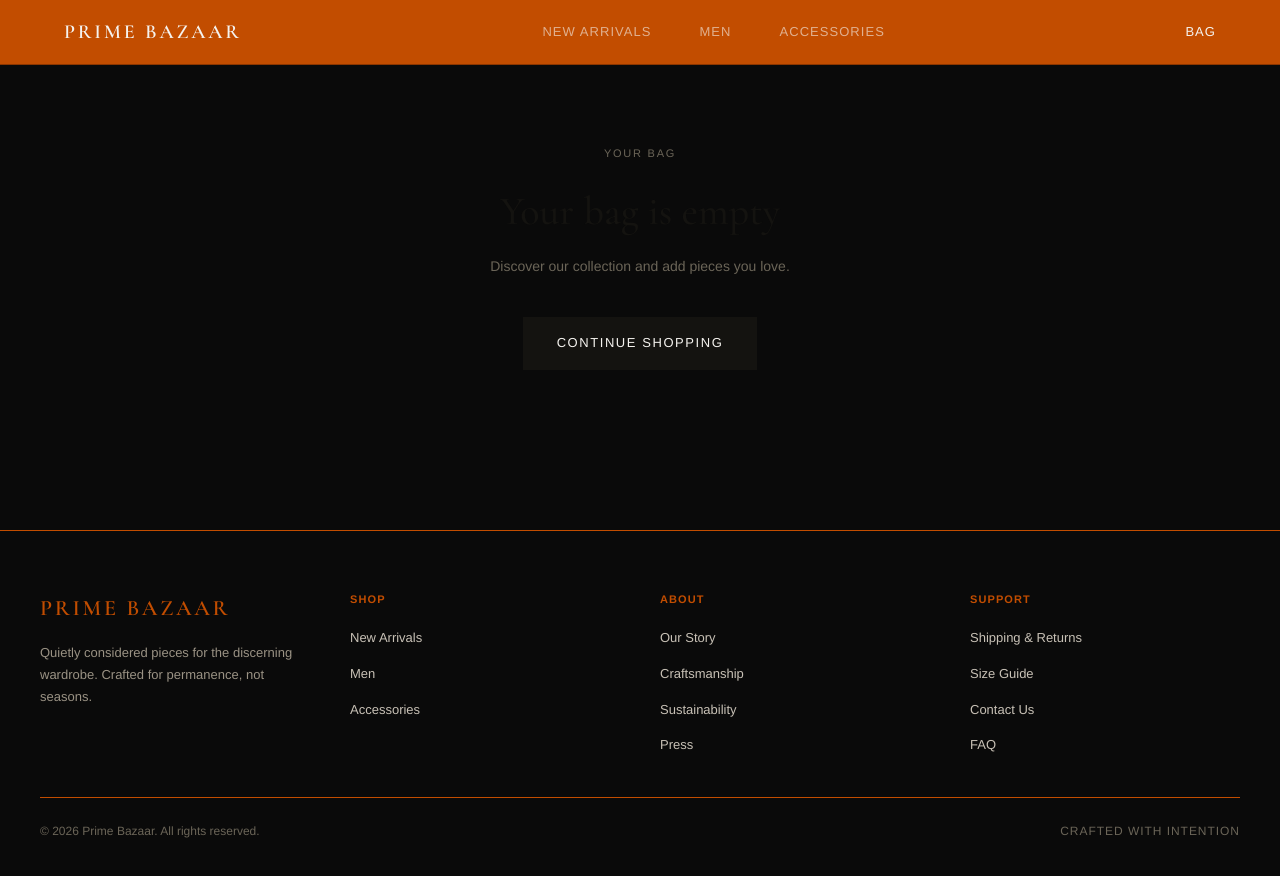
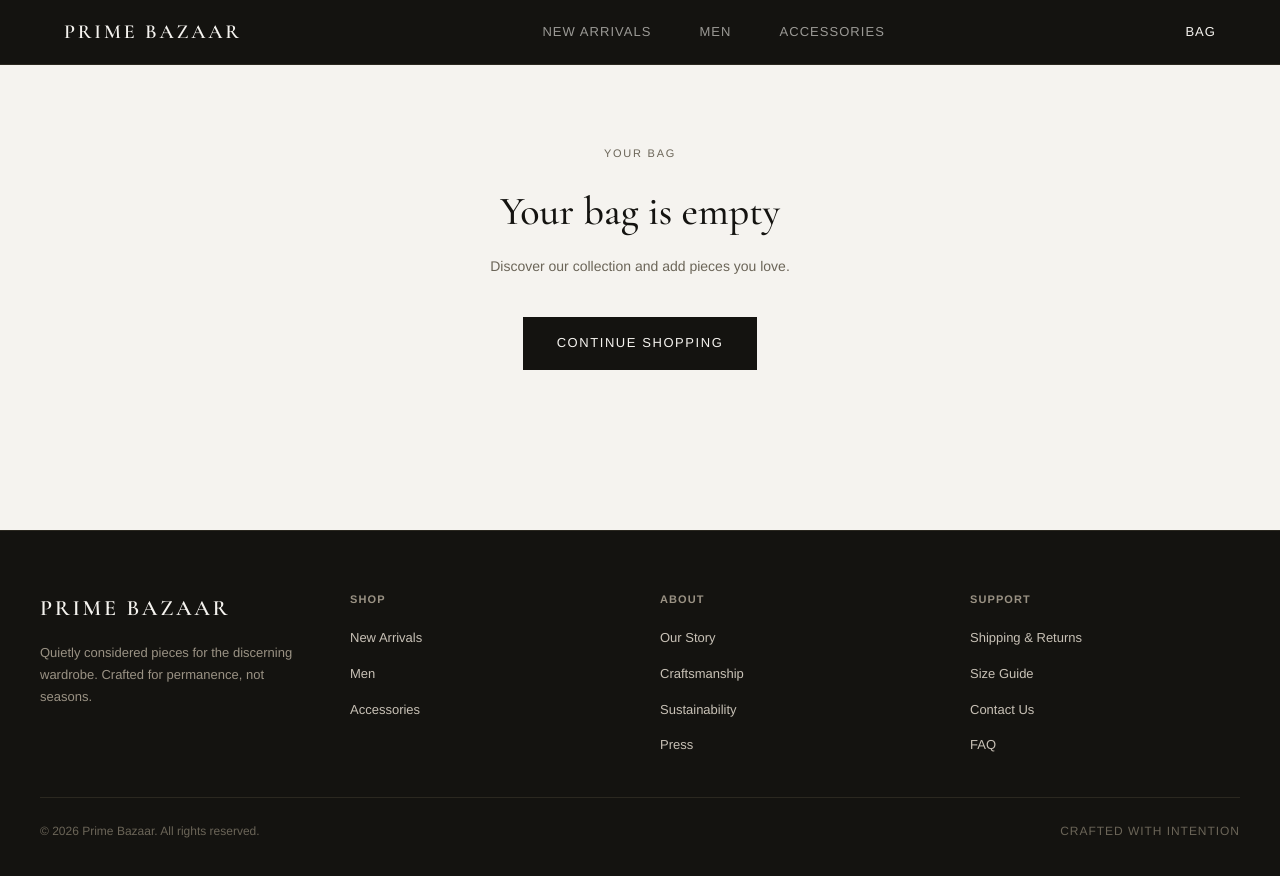
Before and after one commit to MuhammadWaizImran/aws-devops-pipeline, a Next.js app in the folder app/: page /cart in a window 1280 px wide. Shown: the top 876 px of the page. Built offline with nearby package versions, Linux system fonts and the light colour scheme.

Commit message:
feat: orange-black theme + remove splash screen

```diff
--- a/app/src/app/SiteHeader.tsx
+++ b/app/src/app/SiteHeader.tsx
@@ -11,7 +11,7 @@ const NAV_ITEMS = [
   { label: 'ACCESSORIES', href: '/shop/accessories' },
 ]
 
-const HEADER_BG = '#C24D00'
+const HEADER_BG = '#141310'
 
 function getActiveIdx(pathname: string) {
   if (pathname === '/shop') return 0
@@ -54,7 +54,7 @@ export default function SiteHeader() {
         top: 0,
         zIndex: 50,
         background: HEADER_BG,
-        borderBottom: '1px solid #8B3600',
+        borderBottom: '1px solid #2b2820',
       }}
     >
       <div
--- a/app/src/app/globals.css
+++ b/app/src/app/globals.css
@@ -16,8 +16,8 @@ html {
 
 body {
   font-family: Helvetica, Arial, sans-serif;
-  background: #0a0a0a;
-  color: #C24D00;
+  background: #F5F3EF;
+  color: #141310;
   line-height: 1.6;
 }
 
--- a/app/src/app/layout.tsx
+++ b/app/src/app/layout.tsx
@@ -3,6 +3,7 @@ import './globals.css'
 import { CartProvider } from '@/lib/cart'
 import SiteHeader from './SiteHeader'
 import ScrollReveal from '@/components/ScrollReveal'
+import SplashScreen from '@/components/SplashScreen'
 
 export const metadata: Metadata = {
   title: 'Prime Bazaar',
@@ -42,17 +43,18 @@ export default function RootLayout({ children }: { children: React.ReactNode })
       </head>
       <body>
         <CartProvider>
+          <SplashScreen />
           <SiteHeader />
           <ScrollReveal />
           <main>{children}</main>
 
           <footer
             style={{
-              background: '#0a0a0a',
+              background: '#141310',
               color: '#F5F3EF',
               padding: '60px 24px 40px',
               marginTop: '80px',
-              borderTop: '1px solid #C24D00',
+              borderTop: '1px solid #2b2820',
             }}
           >
             <div
@@ -72,7 +74,6 @@ export default function RootLayout({ children }: { children: React.ReactNode })
                     fontWeight: 600,
                     letterSpacing: '0.12em',
                     marginBottom: '16px',
-                    color: '#C24D00',
                   }}
                 >
                   PRIME BAZAAR
@@ -91,7 +92,7 @@ export default function RootLayout({ children }: { children: React.ReactNode })
                       letterSpacing: '0.1em',
                       fontWeight: 600,
                       marginBottom: '16px',
-                      color: '#C24D00',
+                      color: '#9a9284',
                     }}
                   >
                     {section}
@@ -113,7 +114,7 @@ export default function RootLayout({ children }: { children: React.ReactNode })
               style={{
                 maxWidth: '1200px',
                 margin: '40px auto 0',
-                borderTop: '1px solid #C24D00',
+                borderTop: '1px solid #2b2820',
                 paddingTop: '24px',
                 display: 'flex',
                 justifyContent: 'space-between',
--- a/app/src/components/HeroSlider.tsx
+++ b/app/src/components/HeroSlider.tsx
@@ -60,7 +60,7 @@ export default function HeroSlider() {
         style={{
           position: 'absolute',
           inset: 0,
-          background: 'linear-gradient(0deg, rgba(0,0,0,0.85) 0%, rgba(0,0,0,0.1) 55%)',
+          background: 'linear-gradient(0deg, rgba(20,19,16,0.75) 0%, rgba(20,19,16,0.05) 55%)',
           zIndex: 2,
         }}
       />
@@ -96,8 +96,8 @@ export default function HeroSlider() {
           style={{
             display: 'inline-block',
             padding: '16px 34px',
-            background: '#C24D00',
-            color: '#ffffff',
+            background: '#141310',
+            color: '#F5F3EF',
             fontSize: '13px',
             letterSpacing: '0.12em',
             fontWeight: 500,
```
Also changed, not shown: app/src/app/page.tsx (+21 -17 lines).
